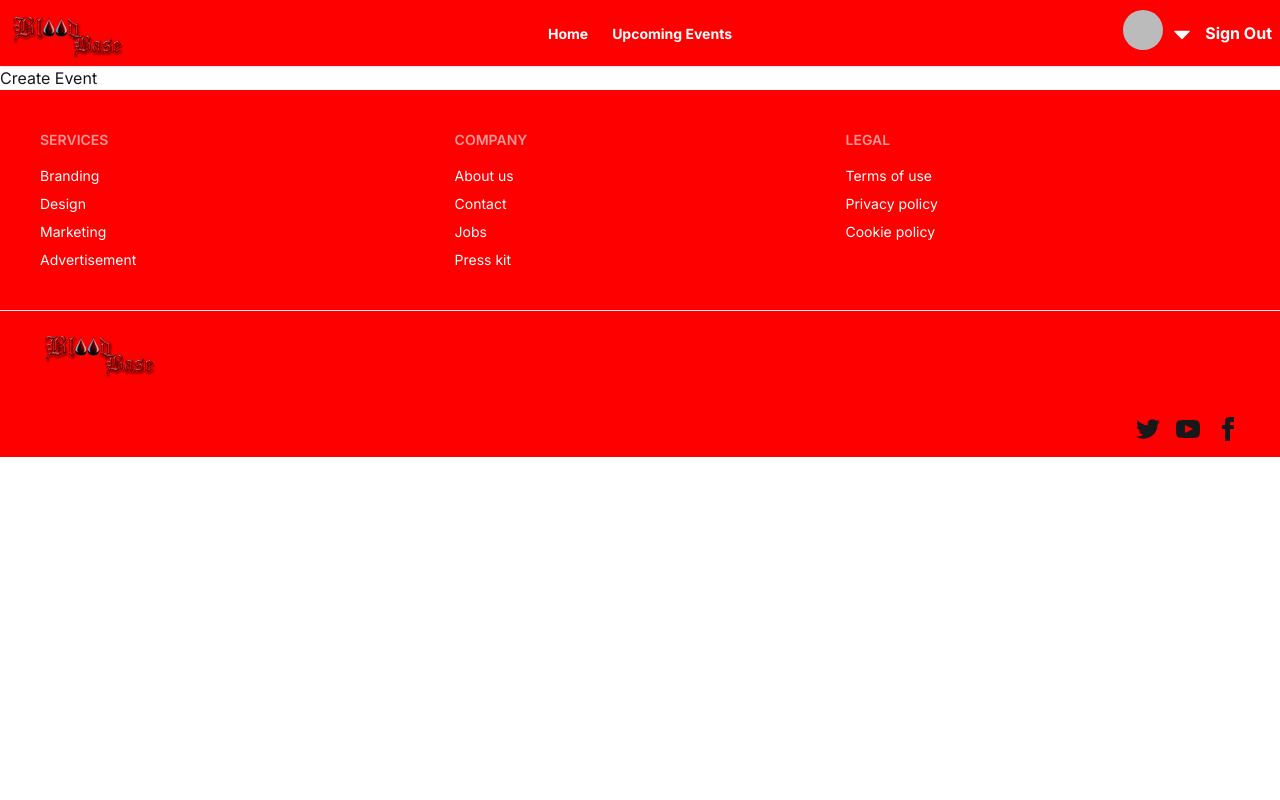
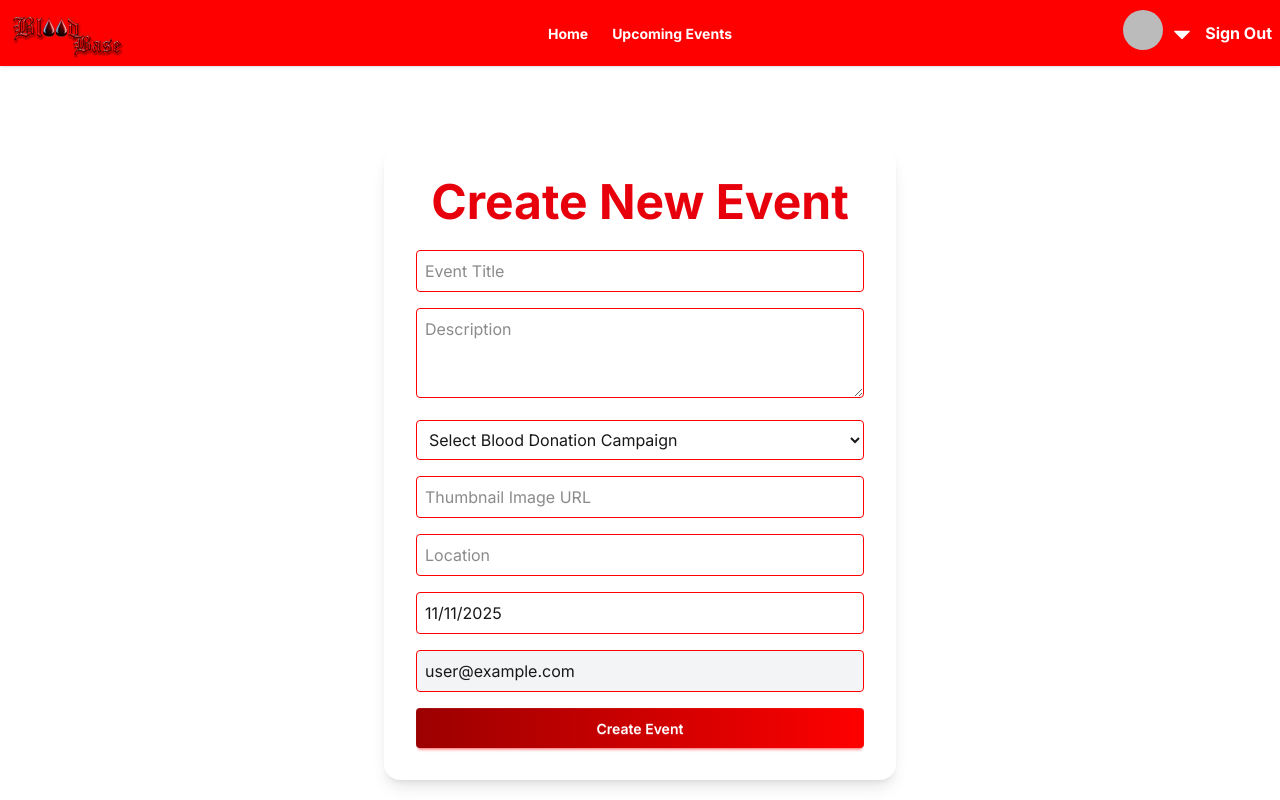
Before and after one commit to MdRehanAli/blood-base-client, a React (Vite) app: page /create-event in a window 1280 px wide. Shown: the top 800 px of the page. Built offline with nearby package versions, Linux system fonts and the light colour scheme; no server answers; sample sign-in values are in the browser's storage.

Commit message:
Added Create Event

```diff
--- a/src/components/CreateEvent/CreateEvent.jsx
+++ b/src/components/CreateEvent/CreateEvent.jsx
@@ -1,9 +1,102 @@
-import React from 'react';
+import React, { use, useState } from 'react';
+import DatePicker from 'react-datepicker';
+import "react-datepicker/dist/react-datepicker.css";
+import { useNavigate } from 'react-router';
+import Swal from 'sweetalert2';
+import { AuthContext } from '../../contexts/AuthContext';
 
 const CreateEvent = () => {
+    const { user } = use(AuthContext)
+
+    const [select, setSelect] = useState("Blood Donation");
+    const [description, setDescription] = useState("");
+    const [startDate, setStartDate] = useState(new Date());
+    const navigate = useNavigate()
+
+    const handleCreateEvent = (e) => {
+        e.preventDefault();
+        const form = e.target;
+
+        const title = form.title.value;
+        const image = form.image.value;
+        const location = form.location.value;
+        const email = form.email.value;
+
+        console.log(title, description, select, image, location, startDate, email);
+
+        const newEvent = {
+            title: title,
+            description: description,
+            type: select,
+            thumbnail: image,
+            location: location,
+            eventDate: title,
+            createdBy: email,
+            createdAt: startDate,
+        }
+
+        fetch('http://localhost:5000/events', {
+            method: "POST",
+            headers: {
+                'content-type': 'application/json'
+            },
+            body: JSON.stringify(newEvent)
+        })
+            .then(res => res.json())
+            .then(data => {
+                console.log("After Created Event", data);
+
+                if (data.insertedId) {
+                    Swal.fire({
+                        position: "center",
+                        icon: "success",
+                        title: "Event Created Successfully",
+                        showConfirmButton: false,
+                        timer: 2000
+                    });
+                }
+            })
+
+        form.reset();
+        navigate('/upcoming-events');
+    }
+
+
     return (
-        <div>
-            <h1>Create Event</h1>
+        <div className='max-w-7xl mx-auto w-11/12 my-20'>
+
+            <div className="max-w-lg mx-auto bg-white p-8 rounded-2xl shadow-lg mt-8">
+                <h2 className="text-center text-2xl md:text-5xl font-bold text-red-600 mb-6">Create New Event</h2>
+                <form onSubmit={handleCreateEvent} className="space-y-4">
+                    {/* Title */}
+                    <input type="text" name='title' placeholder="Event Title" className="w-full border p-2 border-primary rounded" required />
+
+                    {/* Description  */}
+                    <textarea value={description} onChange={(e) => setDescription(e.target.value)} placeholder="Description" className="w-full border p-2 border-primary rounded" rows="3" required />
+
+                    {/* Event Type  */}
+                    <select value={select} onChange={(e) => setSelect(e.target.value)} className="w-full border p-2 border-primary rounded">
+                        <option className='font-bold text-red-500' value="Blood Donation">Select Blood Donation Campaign</option>
+                        <option value="Volunteer">Volunteer</option>
+                        <option value="Cleanup">Cleanup</option>
+                        <option value="Awareness">Awareness</option>
+                        <option value="Health Checkup">Health Checkup</option>
+                    </select>
+
+                    {/* Image  */}
+                    <input type="text" name='image' placeholder="Thumbnail Image URL" className="w-full border p-2 border-primary rounded" required />
+
+                    {/* Location  */}
+                    <input type="text" name='location' placeholder="Location" className="w-full border p-2 border-primary rounded" required />
+
+                    {/* Date  */}
+                    <DatePicker className='w-full border p-2 border-primary mr-60 rounded' selected={startDate} onChange={(date) => setStartDate(date)} minDate={new Date()} />
+
+                    {/* Email  */}
+                    <input type="email" name='email' value={user?.email} disabled className="w-full border p-2 border-primary rounded bg-gray-100" />
+                    <button type="submit" className="w-full btn btn-primary">Create Event</button>
+                </form>
+            </div>
         </div>
     );
 };
--- /dev/null
+++ b/src/components/UpcomingEvents/Event.jsx
@@ -0,0 +1,11 @@
+import React from 'react';
+
+const Event = () => {
+    return (
+        <div>
+            <h1>Event 1</h1>
+        </div>
+    );
+};
+
+export default Event;
--- a/src/components/UpcomingEvents/UpcomingEvents.jsx
+++ b/src/components/UpcomingEvents/UpcomingEvents.jsx
@@ -1,9 +1,20 @@
 import React from 'react';
+import { useLoaderData } from 'react-router';
+import Event from './Event';
 
 const UpcomingEvents = () => {
+
+    const events = useLoaderData();
+
+    console.log(events);
+
     return (
         <div>
-            <h1>Upcoming Events</h1>
+            <div>
+                {
+                    events.map(event => <Event event={event} key={event._id}></Event>)
+                }
+            </div>
         </div>
     );
 };
--- a/src/components/routes/router.jsx
+++ b/src/components/routes/router.jsx
@@ -20,6 +20,7 @@ const router = createBrowserRouter([
             },
             {
                 path: '/upcoming-events',
+                loader: () => fetch('http://localhost:5000/events'),
                 Component: UpcomingEvents
             },
             {
```
